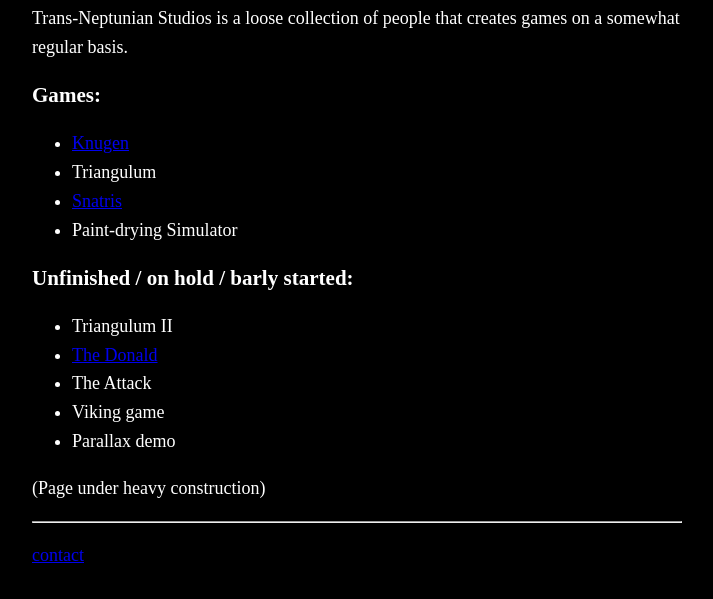
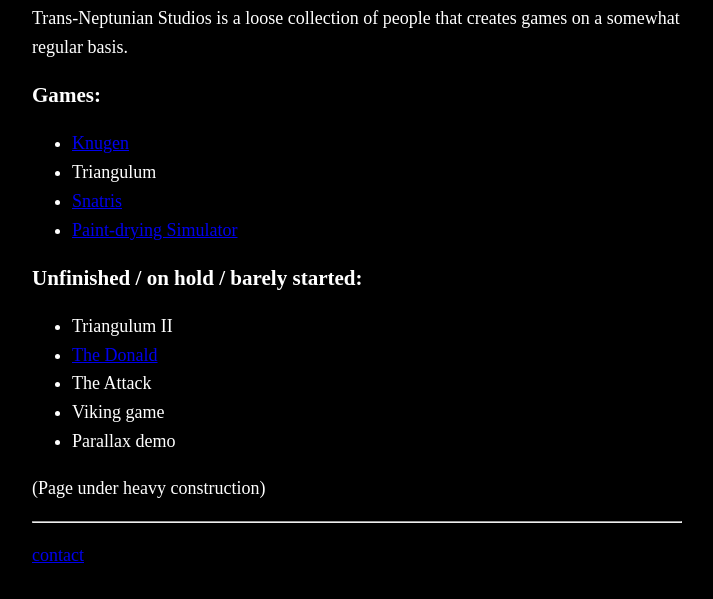
Before and after one commit to TransNeptunianStudios/www, a plain HTML site: page index.html in a window 1280 px wide. Shown: the part 199-798 px from the top of the page, without its empty margins (283-996 px from the left). Drawn offline with Linux system fonts and the light colour scheme.

Commit message:
minifixes

```diff
--- a/index.html
+++ b/index.html
@@ -39,9 +39,9 @@
       <li>Triangulum</li>
       <li><a href="/Snatris/index.html">Snatris</a>
       </li>
-      <li>Paint-drying Simulator</li>
+      <li><a href="/PaintDryingSimulator/index.html">Paint-drying Simulator</a></li>
   </ul>
-  <h3>Unfinished / on hold / barly started:</h3>
+  <h3>Unfinished / on hold / barely started:</h3>
   <ul>
     <li>Triangulum II</li>
     <li><a href="/TheDonald/index.html">The Donald</a>
```
Also changed, not shown: 1 other file.
